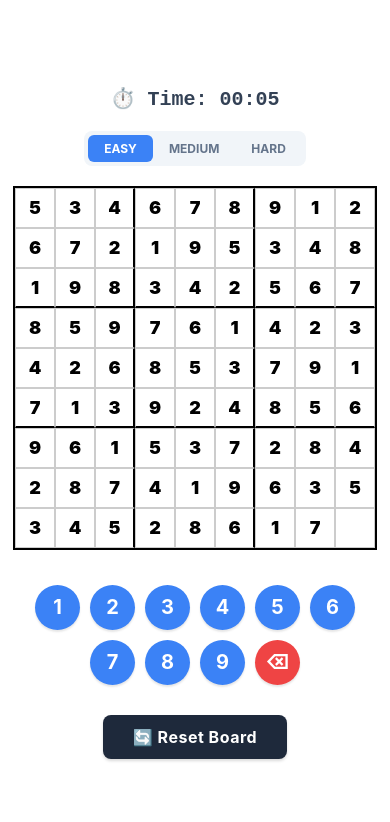
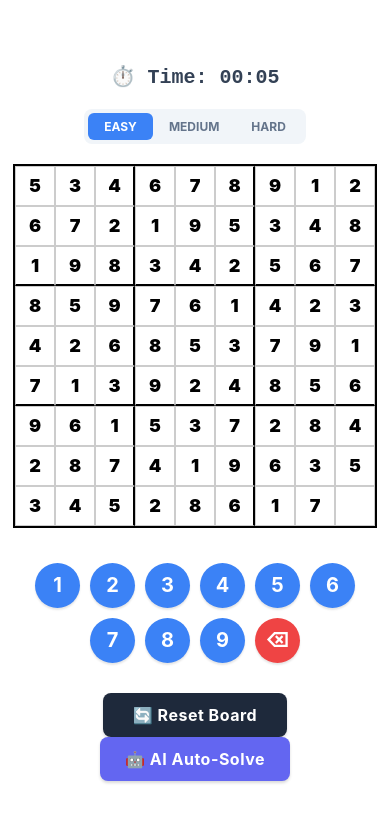
Before and after one commit to dhwan-lee/SudokuApp, a React Native app: screen / in a window 390 px wide. Shown: the top 822 px of the page. Built offline with nearby package versions, Linux system fonts and the light colour scheme.

Commit message:
Milestone 11 Complete: Engineered automated recursive backtracking DFS solver in sudokuUtils

```diff
--- a/App.tsx
+++ b/App.tsx
@@ -2,7 +2,7 @@ import { useState, useEffect } from 'react';
 import { StatusBar } from 'expo-status-bar';
 import { StyleSheet, Text, View, TouchableOpacity, Alert, Platform } from 'react-native';
 import { SUDOKU_POOLS } from './startingBoards';
-import { checkIsInvalid, checkWinCondition } from './sudokuUtils';
+import { checkIsInvalid, checkWinCondition, solveSudokuMatrix } from './sudokuUtils';
 
 export default function App() {
   const grid_layout = [0, 1, 2, 3, 4, 5, 6, 7, 8];
@@ -23,6 +23,7 @@ export default function App() {
     setSelectedCell(null);
     setSeconds(0);
   };
+
   // Set up the background clock tick interval loop
   useEffect(() => {
     const interval = setInterval(() => {
@@ -71,7 +72,33 @@ export default function App() {
             }
         }
     }, 50);
-  }
+  };
+
+  // AI Solver Action Trigger
+  const triggerAutoSolver = () => {
+    // Clone the current state to avoid direct state manipulation side-effects
+    const solverBoardCopy = board.map(r => [...r]);
+
+    if (solveSudokuMatrix(solverBoardCopy)) {
+      setBoard(solverBoardCopy);
+      setSelectedCell(null); // Clear active selections
+
+      // Let the UI finish drawing the filled grid before popping the solver notification
+      setTimeout(() => {
+        if (Platform.OS === 'web') {
+          alert("🤖 AI Solver: Puzzle completed successfully using recursive backtracking!");
+        } else {
+          Alert.alert("🤖 AI Solver", "Puzzle completed successfully using recursive backtracking!");
+        }
+      }, 100);
+    } else {
+      if (Platform.OS === 'web') {
+        alert("❌ AI Solver: This puzzle has conflicting inputs and is mathematically unsolvable!");
+      } else {
+        Alert.alert("❌ AI Solver", "This puzzle has conflicting inputs and is mathematically unsolvable!");
+      }
+    }
+  };
 
   return (
     <View style={styles.container}>
@@ -175,6 +202,12 @@ export default function App() {
         >
             <Text style={styles.resetButtonText}>🔄 Reset Board</Text>
         </TouchableOpacity>
+        <TouchableOpacity
+                style={styles.solveButton}
+                onPress={triggerAutoSolver}
+            >
+                <Text style={styles.solveButtonText}>🤖 AI Auto-Solve</Text>
+            </TouchableOpacity>
         <StatusBar style="auto" />
     </View>
   );
@@ -313,4 +346,29 @@ const styles = StyleSheet.create({
   activeDiffButtonText: {
     color: '#fff',
   },
+  buttonActionRow: {
+    flexDirection: 'row',
+    marginTop: 25,
+    gap: 15, // Creates a clean margin separation between buttons
+  },
+  // Reset style can remain untouched, just alter its marginTop to 0 inside your code if it's inside the row!
+  solveButton: {
+    backgroundColor: '#6366f1', // Indigo modern AI accent profile
+    paddingVertical: 12,
+    paddingHorizontal: 25,
+    borderRadius: 8,
+    shadowColor: '#000',
+    shadowOffset: { width: 0, height: 2 },
+    shadowOpacity: 0.15,
+    shadowRadius: 3,
+    elevation: 4,
+    alignItems: 'center',
+    justifyContent: 'center',
+  },
+  solveButtonText: {
+    color: '#fff',
+    fontSize: 16,
+    fontWeight: 'bold',
+    letterSpacing: 0.5,
+  },
 });
--- a/sudokuUtils.ts
+++ b/sudokuUtils.ts
@@ -52,3 +52,31 @@ export const checkWinCondition = (board: number[][]): boolean => {
     // The board is full and perfect
     return true;
 };
+
+// Backtracking Algorithm Solver Engine
+export const solveSudokuMatrix = (board: number[][]): boolean => {
+    for (let row = 0; row < 9; row++) {
+        for (let col = 0; col < 9; col++) {
+            // Find an empty slot
+            if (board[row][col] === 0) {
+                // Try digits 1 through 9
+                for (let num = 1; num <= 9; num++) {
+                    // Temporarily check if placing this number violates any rules
+                    if (!checkIsInvalid(row, col, num, board)) {
+                        board[row][col] = num;
+
+                        // Recursively attempt to solve the rest of the board with this guess
+                        if (solveSudokuMatrix(board)) return true
+
+                        // BACKTRACK: if that guess failed downstream, undo it and try the next digit
+                        board[row][col] = 0;
+                    }
+                }
+                // Triggers backtracking up the recursion chain if no 1-9 works
+                return false;
+            }
+        }
+    }
+    // Every single slot has been successfully filled without conflict
+    return true;
+};
```
